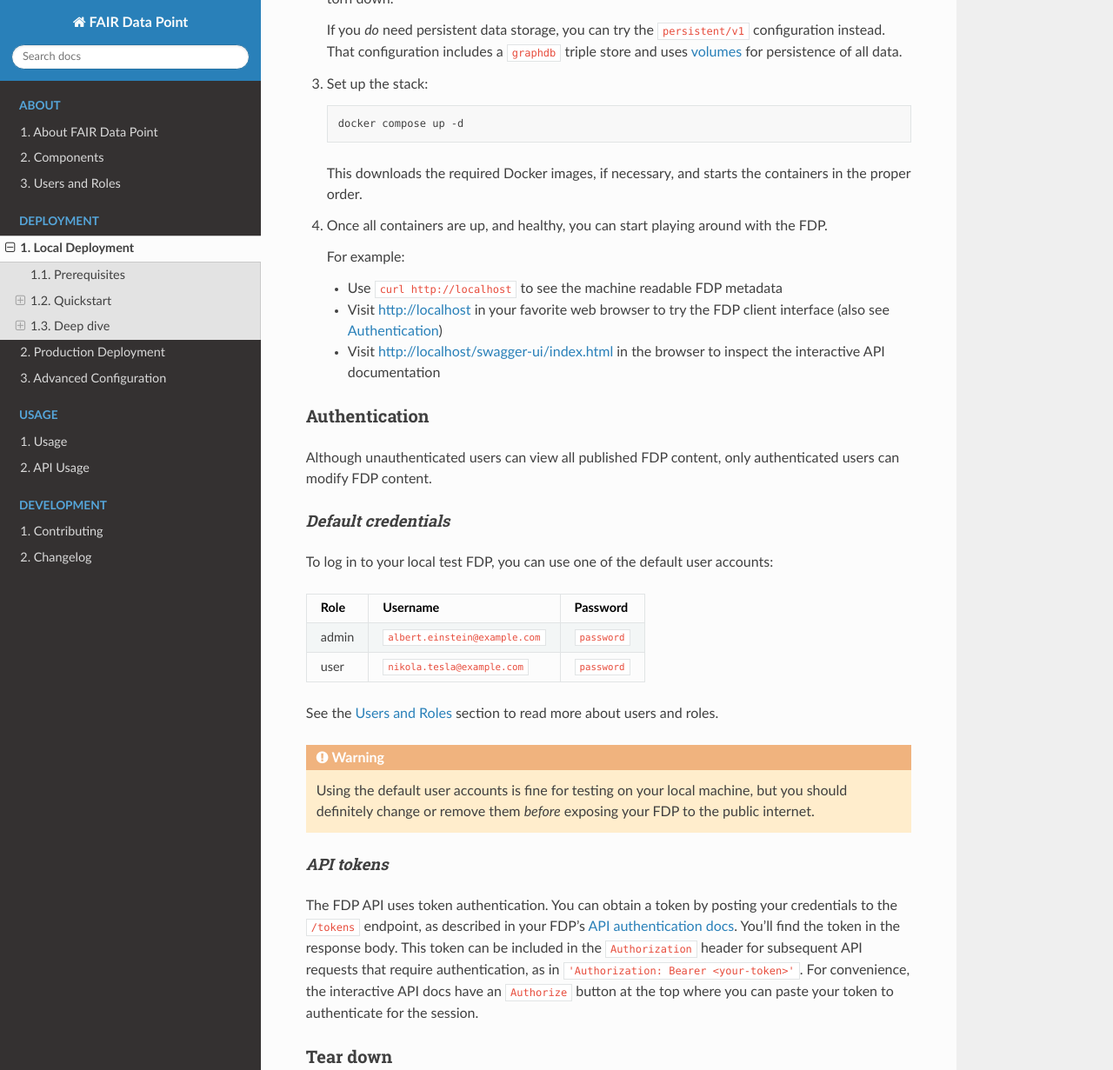
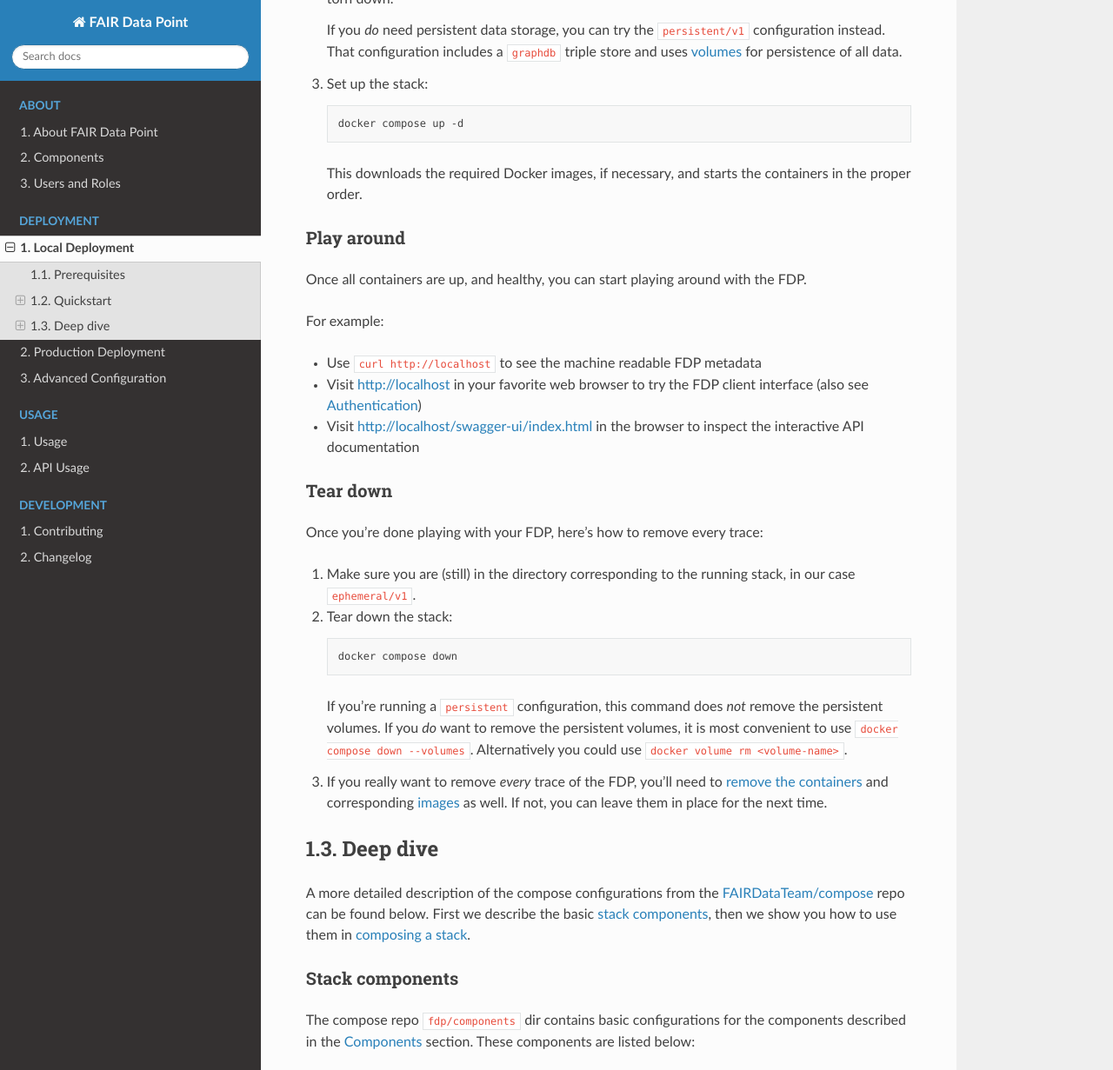
Before and after one commit to FAIRDataTeam/FAIRDataPoint-Docs, a Sphinx documentation site: the page built from docs/deployment/local-deployment.rst, in a window 1280 px wide and 1400 px high, scrolled down 1097 px, cut to the strip 0-1231 px from the top of the window. Shown: the whole strip at 87% size. Built offline with Sphinx 7.4.7 and the Read the Docs theme 3.1.0, drawn with Linux system fonts in a browser that asks for light colours.

Commit message:
move authentication section to about/users-and-roles
this way everything related to authentication and roles is in one place

```diff
--- a/docs/deployment/local-deployment.rst
+++ b/docs/deployment/local-deployment.rst
@@ -58,44 +58,16 @@ Here's how to get started quickly with a minimal FDP stack that has no data pers
 
    This downloads the required Docker images, if necessary, and starts the containers in the proper order.
 
-4. Once all containers are up, and healthy, you can start playing around with the FDP.
+Play around
+-----------
 
-   For example:
+Once all containers are up, and healthy, you can start playing around with the FDP.
 
-   - Use ``curl http://localhost`` to see the machine readable FDP metadata
-   - Visit http://localhost in your favorite web browser to try the FDP client interface (also see `Authentication`_)
-   - Visit http://localhost/swagger-ui/index.html in the browser to inspect the interactive API documentation
+For example:
 
-Authentication
---------------
-
-Although unauthenticated users can view all published FDP content, only authenticated users can modify FDP content.
-
-Default credentials
-~~~~~~~~~~~~~~~~~~~
-
-To log in to your local test FDP, you can use one of the default user accounts:
-
-===== =============================== ============
-Role  Username                        Password
-===== =============================== ============
-admin ``albert.einstein@example.com`` ``password``
-user  ``nikola.tesla@example.com``    ``password``
-===== =============================== ============
-
-See the :ref:`Users and Roles <users-and-roles>` section to read more about users and roles.
-
-.. warning::
-   Using the default user accounts is fine for testing on your local machine, but you should definitely change or remove them *before* exposing your FDP to the public internet.
-
-API tokens
-~~~~~~~~~~
-
-The FDP API uses token authentication.
-You can obtain a token by posting your credentials to the ``/tokens`` endpoint, as described in your FDP's `API authentication docs`_.
-You'll find the token in the response body.
-This token can be included in the ``Authorization`` header for subsequent API requests that require authentication, as in ``'Authorization: Bearer <your-token>'``.
-For convenience, the interactive API docs have an ``Authorize`` button at the top where you can paste your token to authenticate for the session.
+- Use ``curl http://localhost`` to see the machine readable FDP metadata
+- Visit http://localhost in your favorite web browser to try the FDP client interface (also see :ref:`authentication`)
+- Visit http://localhost/swagger-ui/index.html in the browser to inspect the interactive API documentation
 
 Tear down
 ---------
@@ -237,7 +209,6 @@ To do this we need to mount our custom `application.yml` file as follows:
             ...
 
 
-.. _API authentication docs: http://localhost/swagger-ui/index.html#/Authentication%20and%20Authorization/generateToken
 .. _bind mounts: https://docs.docker.com/engine/storage/bind-mounts/
 .. _compose-file include: https://docs.docker.com/reference/compose-file/include/
 .. _compose-file merge docs: https://docs.docker.com/compose/how-tos/multiple-compose-files/merge/
```
Also changed, not shown: docs/about/about.rst (+5 -5 lines), docs/about/users-and-roles.rst (+40 -1 lines).
